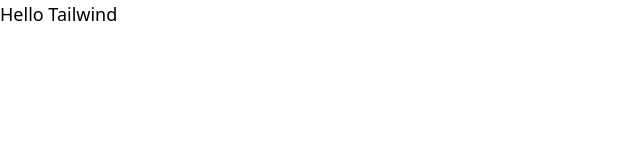
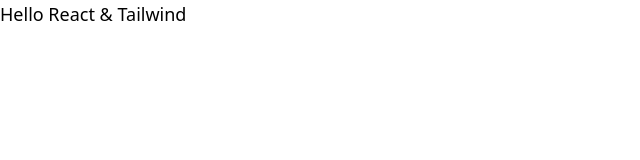
Before and after one commit to ngrwisnu/luxerior, a React (Create React App) app: page / in a window 1280 px wide. Shown: the top 160 px of the page, without its empty margins (0-640 px from the left). Built offline with nearby package versions, Linux system fonts and the light colour scheme.

Commit message:
create pages folder

```diff
--- a/src/App.js
+++ b/src/App.js
@@ -1,7 +1,7 @@
 function App() {
   return (
     <div className="App">
-      <h1 className="text-lg">Hello Tailwind</h1>
+      <h1 className="text-lg">Hello React & Tailwind</h1>
     </div>
   );
 }
```
